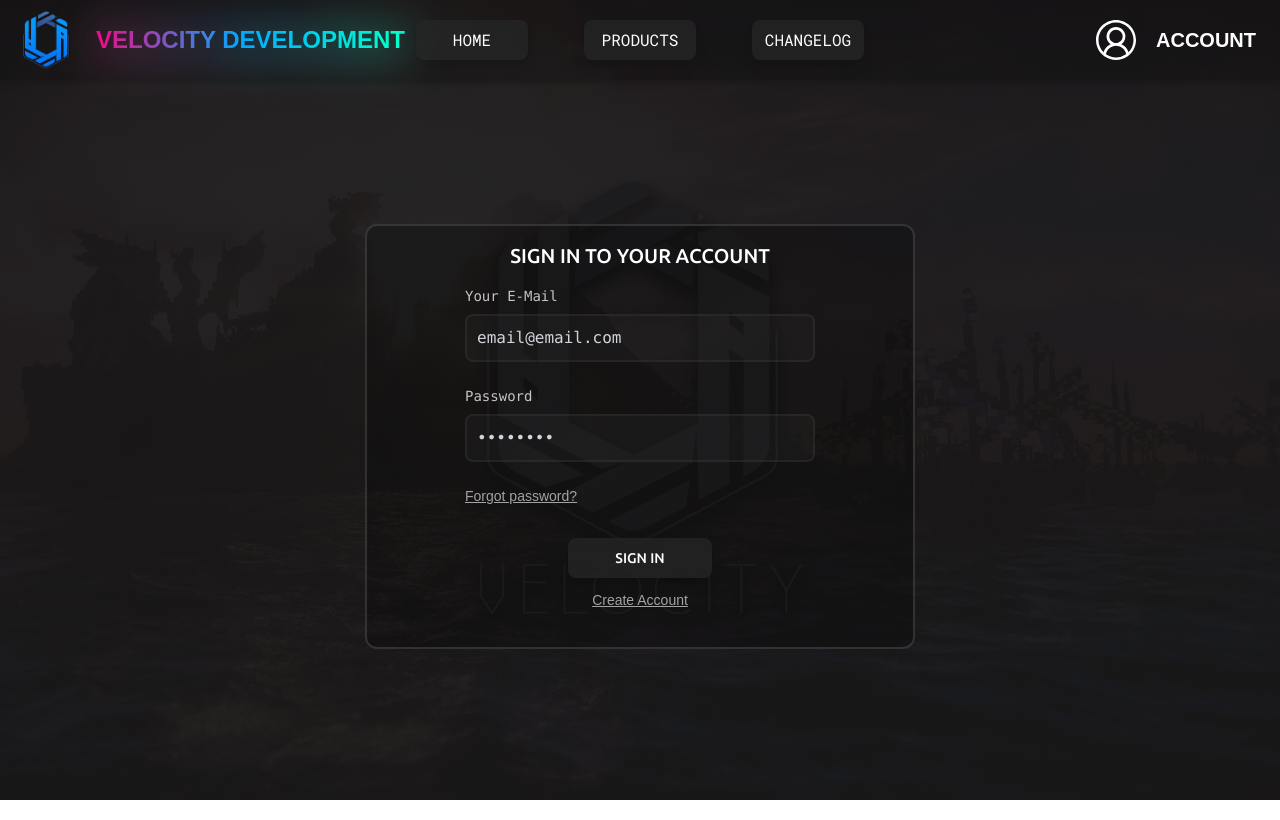
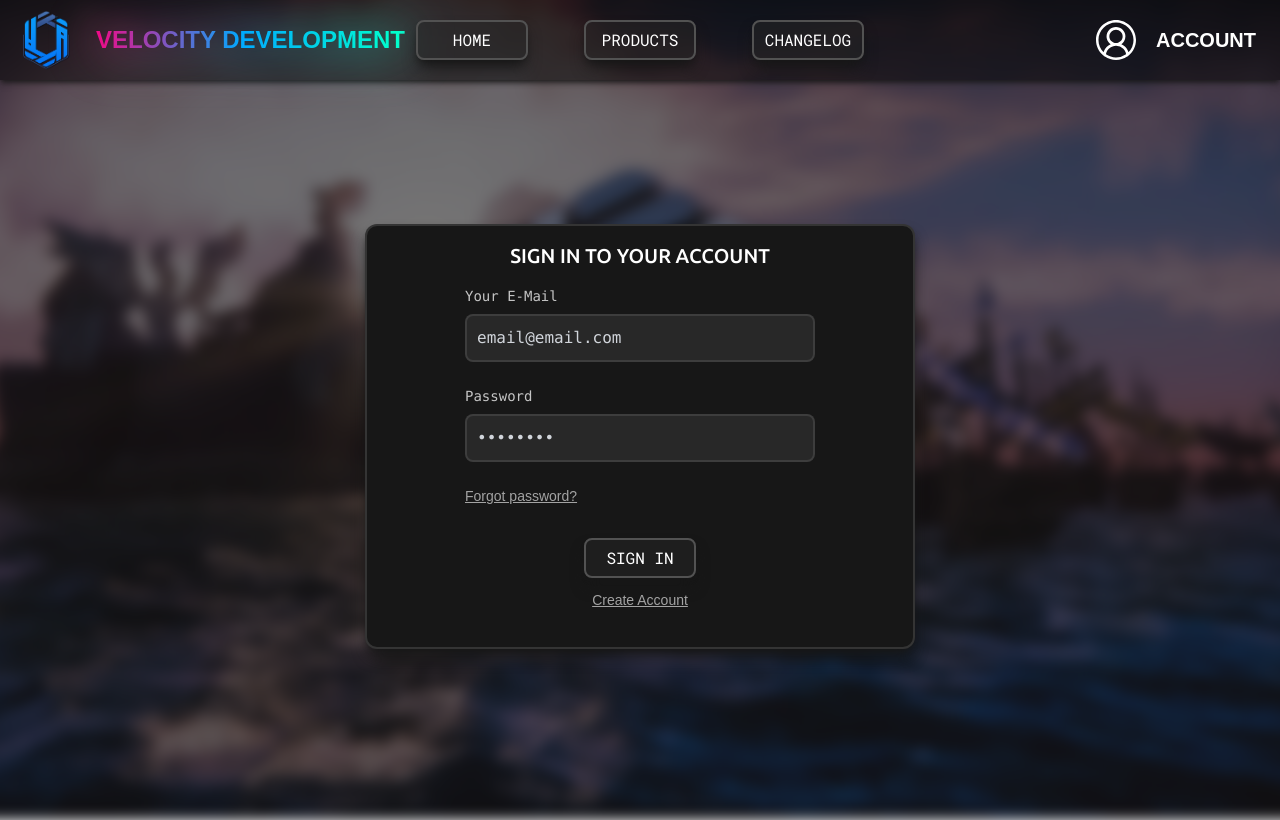
Before and after one commit to NotExenis/gitty_next, a Next.js app: page /login in a window 1280 px wide. Built offline with nearby package versions, Linux system fonts and the light colour scheme.

Commit message:
new design

```diff
--- a/src/app/globals.css
+++ b/src/app/globals.css
@@ -15,12 +15,24 @@
 }
 
 body {
-  background: linear-gradient(0deg, rgba(26, 24, 24, 0.95), rgba(26, 24, 24, 0.95)), url('../../public/background.jpg'); /* Path relative to the static folder */
-  background-size: cover;       /* Cover the entire element */
-  background-position: center;  /* Center the image */
-  background-repeat: no-repeat; /* Prevent repeating */
-  min-height: 100vh;            /* Full viewport height */
+  position: relative; /* Ensure positioning for the pseudo-element */
+  margin: 0;
   font-family: Arial, Helvetica, sans-serif;
+  min-height: 100vh; /* Full viewport height */
+  overflow: hidden; /* Prevent scrollbars from pseudo-element */
+}
+
+body::before {
+  content: ''; /* Create a pseudo-element */
+  position: absolute; /* Position it relative to the body */
+  top: -20px; /* Extend slightly beyond the viewport */
+  left: -20px; /* Extend slightly beyond the viewport */
+  right: -20px; /* Extend slightly beyond the viewport */
+  bottom: -20px; /* Extend slightly beyond the viewport */
+  background: linear-gradient(0deg, rgba(26, 24, 24, 0.60), rgba(26, 24, 24, 0.60)), url('../../public/background.jpg') no-repeat center center;
+  background-size: cover; /* Cover the entire area */
+  filter: blur(7px); /* Add blur effect */
+  z-index: -1; /* Place it behind the body content */
 }
 
 @layer utilities {
@@ -45,3 +57,23 @@ body {
   background-clip: text;
   animation: rgb-flow 3s ease infinite;
 }
+
+@keyframes snow-fall {
+  0% {
+    transform: translateY(-100%) translateX(0);
+    opacity: 1;
+  }
+  100% {
+    transform: translateY(100vh) translateX(10px);
+    opacity: 0;
+  }
+}
+
+.snowflake {
+  position: absolute;
+  background-color: white;
+  border-radius: 50%;
+  box-shadow: 0 0 10px rgba(255, 255, 255, 0.5);
+  opacity: 0.8;
+  animation: snow-fall linear infinite;
+}
--- a/src/app/login/page.tsx
+++ b/src/app/login/page.tsx
@@ -2,6 +2,8 @@
 
 import { Ubuntu } from "next/font/google";
 import {Button} from "@headlessui/react";
+import Card from "@/components/Card";
+import TextButton from "@/components/TextButton";
 
 const ubuntu = Ubuntu({
     weight: "500",
@@ -13,9 +15,9 @@ export default function Login() {
     return (
       <div>
         <section>
-            <div className="flex flex-grow items-center justify-center mx-auto">
-                <div
-                    className="flex flex-col items-center w-[550px] h-[425px] bg-black/25 border-2 border-neutral-600/50 rounded-xl mt-36">
+            <div className="flex flex-grow items-center justify-center mx-auto mt-36">
+                <Card width="550" height="425">
+                    <div className="flex flex-col items-center justify-center">
                         <label htmlFor="string" className={ubuntu.className + " p-4 text-xl text-white"}>SIGN IN TO YOUR ACCOUNT</label>
                         <form className="items-center justify-center" method="POST">
                             <div>
@@ -29,7 +31,7 @@ export default function Login() {
                                     type="email"
                                     name="email"
                                     id="email"
-                                className="bg-neutral-600/10 border-2 border-neutral-700/30 border-neutral font-mono placeholder:text-gray-300 text-white/75 rounded-lg focus:outline-none block w-[350px] p-2.5 transition duration-300 ease-in placeholder-gray-400 text-gray-300 focus:border-gray-500/30"
+                                    className="bg-neutral-600/30 border-2 border-neutral-600/50 border-neutral font-mono placeholder:text-gray-300 text-white/75 rounded-lg focus:outline-none block w-[350px] p-2.5 transition duration-300 ease-in placeholder-gray-400 text-gray-300 focus:border-gray-400/50"
                                     placeholder="email@email.com"
                                 >
                                 </input>
@@ -46,7 +48,7 @@ export default function Login() {
                                     name="password"
                                     id="password"
                                     placeholder="••••••••"
-                                className="bg-neutral-600/10 border-2 border-neutral-700/30 border-neutral font-mono placeholder:text-gray-300 text-white/75 rounded-lg focus:outline-none block w-[350px] p-2.5 transition duration-300 ease-in placeholder-gray-400 text-gray-300 focus:border-gray-500/30"
+                                    className="bg-neutral-600/30 border-2 border-neutral-600/50 border-neutral font-mono placeholder:text-gray-300 text-white/75 rounded-lg focus:outline-none block w-[350px] p-2.5 transition duration-300 ease-in placeholder-gray-400 text-gray-300 focus:border-gray-400/50"
                                 >
                                 </input>
                             </div>
@@ -59,11 +61,8 @@ export default function Login() {
                                 </a>
                             </div>
                             <div className="flex flex-col items-center justify-center">
-                            <Button
-                                type="submit"
-                                className={ubuntu.className + " mt-8 w-36 text-sm text-white bg-neutral-800/75 rounded-lg shadow-lg px-5 py-2.5 focus:outline-none transition duration-100 ease-in hover:bg-neutral-700/50 hover:scale-105"}
-                            >
-                                SIGN IN
+                                <Button type="submit" className="mt-8">
+                                    <TextButton heading="SIGN IN"></TextButton>
                                 </Button>
                                 <div className="flex items-center justify-between allign mt-3">
                                     <a
@@ -76,64 +75,8 @@ export default function Login() {
                             </div>
                         </form>
                     </div>
+                </Card>
             </div>
-            {/*<div className="flex flex-col items-center justify-center px-6 py-8 mx-auto md:h-screen lg:py-0">
-            <div className="w-full bg-neutral rounded-lg shadow md:mt-0 sm:max-w-md xl:p-0">
-              <div className="p-6 space-y-4 md:space-y-6 sm:p-8">
-                <h1 className="text-xl font-bold leading-tight tracking-tight text-gray-900 md:text-2xl">
-                  Sign in to your account
-                </h1>
-                <form className="space-y-4 md:space-y-6" method="POST">
-                  <div>
-                    <label
-                      htmlFor="email"
-                      className="block mb-2 text-sm font-medium text-gray-900"
-                    >
-                      Your email
-                    </label>
-                    <input
-                      type="email"
-                      name="email"
-                      id="email"
-                      className="bg-gray-50 border border-neutral text-gray-900 rounded-lg focus:ring-primary-600 focus:border-primary-600 block w-full p-2.5"
-                      placeholder="email@email.com"
-                    >
-                    </input>
-                  </div>
-                  <div>
-                    <label
-                      htmlFor="password"
-                      className="block mb-2 text-sm font-medium text-gray-900"
-                    >
-                      Password
-                    </label>
-                    <input
-                      type="password"
-                      name="password"
-                      id="password"
-                      placeholder="••••••••"
-                      className="bg-gray-50 border border-neutral text-gray-900 rounded-lg focus:ring-primary-600 focus:border-primary-600 block w-full p-2.5"
-                    >
-                    </input>
-                  </div>
-                  <div className="flex items-center justify-between allign">
-                    <a
-                      href="#"
-                      className="text-sm font-medium hover:underline"
-                    >
-                      Forgot password?
-                    </a>
-                  </div>
-                  <button
-                    type="submit"
-                    className="w-full text-white bg-primary-600 hover:bg-primary-700 focus:ring-4 focus:outline-none focus:ring-primary-300 font-medium rounded-lg text-sm px-5 py-2.5 text-center"
-                  >
-                    Sign in
-                  </button>
-                </form>
-              </div>
-            </div>
-          </div>*/}
         </section>
       </div>
     );
--- a/src/components/Card/index.tsx
+++ b/src/components/Card/index.tsx
@@ -1,22 +1,14 @@
-import React from 'react';
+'use client';
 
-import { Roboto_Mono } from 'next/font/google'
+import React from "react";
 
-export const roboto_mono = Roboto_Mono({
-    subsets: ['latin'],
-    display: 'swap',
-})
-
-interface CardProps {
-    heading: string;
-}
-
-const Card: React.FC<CardProps> = ({ heading }) => {
-
+const Card: React.FC<{ width: string; height: string; children: React.ReactNode }> = ({ width, height, children }) => {
     return (
         <div
-            className={roboto_mono.className + " flex items-center justify-center bg-neutral-800/75 rounded-lg shadow-lg w-28 h-10 text-white transition duration-100 ease-in hover:bg-neutral-700/50 hover:scale-105"}>
-            {heading}
+            style={{ width: `${width}px`, height: `${height}px` }}
+            className="flex flex-col bg-neutral-900 border-2 border-neutral-600/50 shadow-lg shadow-neutral-900 rounded-xl"
+        >
+            {children}
         </div>
     );
 };
--- /dev/null
+++ b/src/components/TextButton/index.tsx
@@ -0,0 +1,24 @@
+import React from 'react';
+
+import { Roboto_Mono } from 'next/font/google'
+
+export const roboto_mono = Roboto_Mono({
+    subsets: ['latin'],
+    display: 'swap',
+})
+
+interface CardProps {
+    heading: string;
+}
+
+const TextButton: React.FC<CardProps> = ({ heading }) => {
+
+    return (
+        <div
+            className={roboto_mono.className + " flex items-center justify-center bg-neutral-800/50 border-2 border-neutral-600 rounded-lg shadow-lg shadow-neutral-900 w-28 h-10 text-white transition duration-100 ease-in hover:bg-neutral-700/75 hover:scale-105"}>
+            {heading}
+        </div>
+    );
+};
+
+export default TextButton;
--- a/src/components/Titlebar/index.tsx
+++ b/src/components/Titlebar/index.tsx
@@ -6,7 +6,7 @@ import velocityLogo from '../../../public/velocity.png';
 import { VscAccount } from "react-icons/vsc";
 import { Button } from "@headlessui/react";
 import Link from "next/link";
-import Card from "@/components/Card";
+import TextButton from "../TextButton";
 
 const Titlebar: React.FC = () => {
 
@@ -15,7 +15,7 @@ const Titlebar: React.FC = () => {
     }
 
     return (
-        <nav className="flex items-center justify-between bg-black/20 shadow-md shadow-neutral-900/50 h-20"
+        <nav className="flex items-center justify-between bg-black/50 shadow-md shadow-neutral-900/75 h-20"
              style={{['WebkitAppRegion' as string]: 'drag'}}>
 
             <div className="flex items-center space-x-5">
@@ -32,13 +32,13 @@ const Titlebar: React.FC = () => {
 
             <div className="absolute left-1/2 transform -translate-x-1/2 flex flex-row space-x-14">
                 <Link href="/" className="flex justify-center items-center">
-                    <Card heading="HOME" />
+                    <TextButton heading="HOME" />
                 </Link>
                 <Link href="/products" className="flex justify-center items-center">
-                    <Card heading="PRODUCTS" />
+                    <TextButton heading="PRODUCTS" />
                 </Link>
                 <Link href="/changelog" className="flex g justify-center items-center">
-                    <Card heading="CHANGELOG" />
+                    <TextButton heading="CHANGELOG" />
                 </Link>
             </div>
 
```
Also changed, not shown: src/app/layout.tsx (+5 -5 lines). Lines whose indentation alone changed are shown as unchanged.
